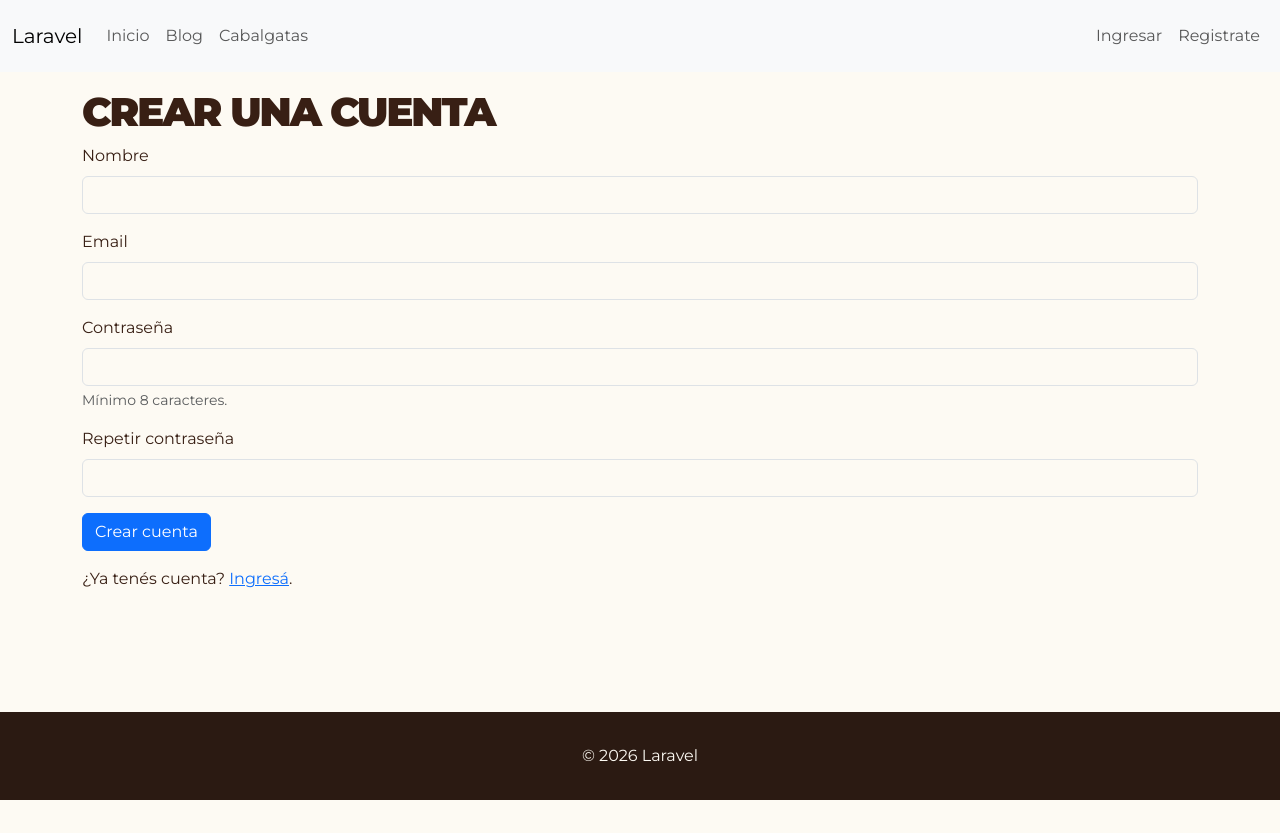
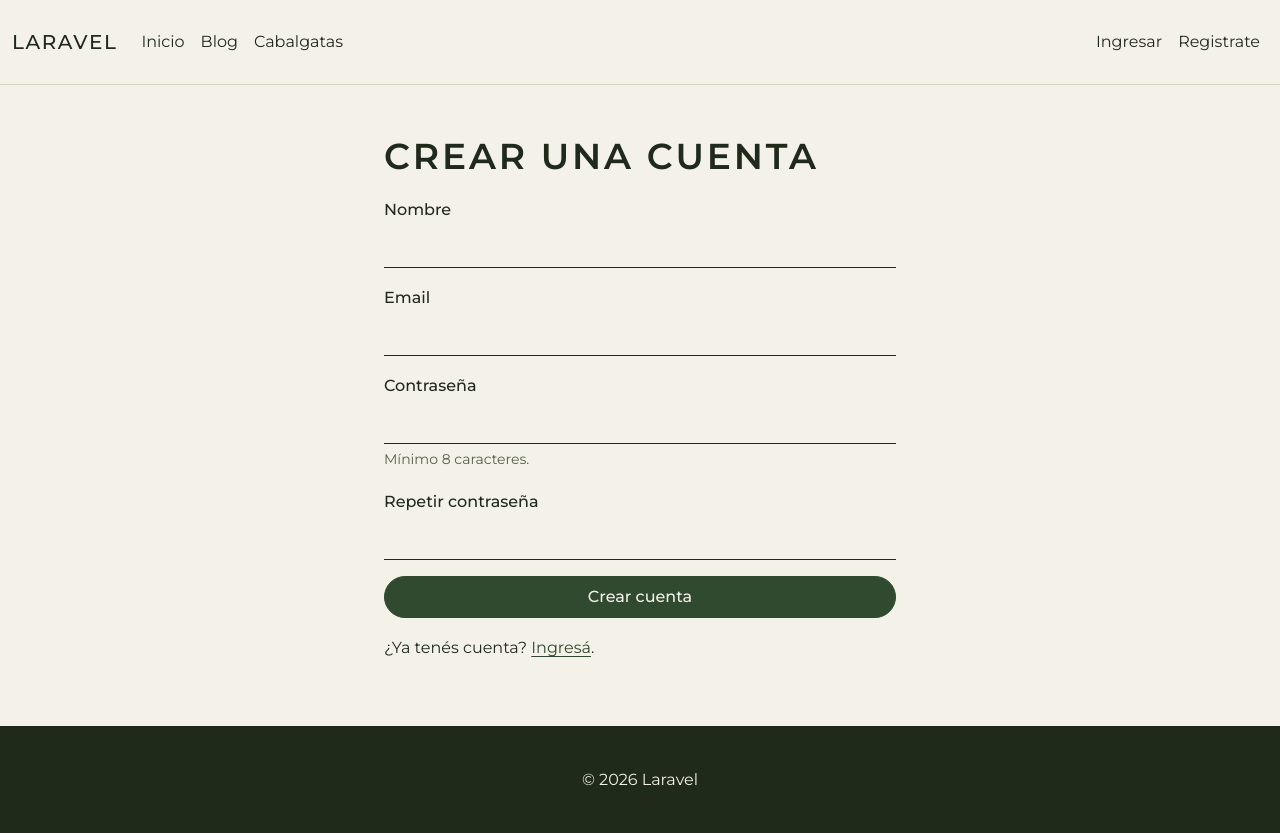
Before and after one commit to agusmirand9/TP2-Cabalgatas, a Laravel app: page /registrarse in a window 1280 px wide. Before the commit the page ends 800 px from the top, so only its background shows below. Run offline with Laravel 12, Linux system fonts and the light colour scheme.

Commit message:
modificando diseño

```diff
--- a/miranda_agustina/public/css/style.css
+++ b/miranda_agustina/public/css/style.css
@@ -1,3 +1,4 @@
+/* Fuente: Montserrat variable, guardada en local (un archivo, todos los pesos). */
 @font-face {
     font-family: "Montserrat";
     src: url("../fonts/Montserrat-Variable.ttf") format("truetype");
@@ -7,60 +8,240 @@
 }
 
 :root {
-    --color-bg: #fdfaf3;
-    --color-bg-alt: #f1e8d8;
-    --color-text: #381f14;
-    --color-link: #6b4630;
-    --color-accent: #8a6a55;
-    --color-band: #2b1a12;
-    --color-band-text: #fdfaf3;
+    --color-bg: #f4f1e8;
+    --color-surface: #eae7d6;
+    --color-border: #d6d2bd;
+    --color-text: #1f2a1a;
+    --color-text-muted: #55604b;
+    --color-primary: #2f4a2f;
+    --color-band: #1f2a1a;
 
+    --space-section: 4rem;
+
+    /* Variables de Bootstrap que sobrescribimos. */
     --bs-font-sans-serif: "Montserrat", system-ui, sans-serif;
     --bs-body-bg: var(--color-bg);
     --bs-body-color: var(--color-text);
-    --bs-tertiary-bg: var(--color-bg-alt);
-    --bs-link-color: var(--color-link);
-    --bs-link-hover-color: var(--color-text);
+    --bs-body-line-height: 1.7;
+    --bs-tertiary-bg-rgb: 244, 241, 232;
+    --bs-link-color-rgb: 47, 74, 47;
+    --bs-link-hover-color-rgb: 31, 42, 26;
+    --bs-danger-rgb: 165, 40, 52;
 }
 
-body {
-    font-weight: 400;
-}
-
-h1, h2, h3 {
+/* Tipografía */
+h1,
+h2,
+h3 {
     font-weight: 500;
-    letter-spacing:-0.04em;
+    line-height: 1.3;
 }
 
 h1 {
-    font-weight: 900;
+    margin-bottom: 1rem;
+    font-size: clamp(1.75rem, 4vw, 2.25rem);
+    font-weight: 600;
+    letter-spacing: 0.08em;
     text-transform: uppercase;
-    letter-spacing: -0.05em;
 }
 
+h2 {
+    margin-bottom: 1.25rem;
+    font-size: 1.5rem;
+}
+
+h3 {
+    font-size: 1.125rem;
+}
+
+a {
+    text-underline-offset: 0.2em;
+}
+
+a:focus-visible,
+button:focus-visible {
+    outline: 2px solid var(--color-primary);
+    outline-offset: 3px;
+}
+
+/* Estructura general */
 #app {
     display: grid;
     grid-template-rows: auto 1fr auto;
     min-height: 100vh;
 }
 
+main.container {
+    max-width: 62rem;
+    padding-block: 3rem;
+}
+
+main section {
+    margin-bottom: var(--space-section);
+}
+
+main p {
+    max-width: 65ch;
+}
+
+/* Páginas con formulario: todo el contenido en una columna angosta y centrada */
+main:has(> form) > * {
+    max-width: 32rem;
+    margin-inline: auto;
+}
+
+main form .btn-primary {
+    width: 100%;
+}
+
+/* Menú */
+.navbar {
+    --bs-navbar-padding-y: 1.25rem;
+    --bs-navbar-color: var(--color-text);
+    --bs-navbar-hover-color: var(--color-primary);
+    --bs-navbar-brand-color: var(--color-text);
+    --bs-navbar-brand-hover-color: var(--color-primary);
+
+    border-bottom: 1px solid var(--color-border);
+}
+
+.navbar-brand {
+    font-weight: 500;
+    letter-spacing: 0.08em;
+    text-transform: uppercase;
+}
+
+.navbar .nav-link:hover {
+    text-decoration: underline;
+    text-underline-offset: 0.4em;
+}
+
+/* Footer */
 .footer {
     display: flex;
     justify-content: center;
     align-items: center;
-    padding: 2rem 1rem;
+    padding: 2.5rem 1rem;
     background-color: var(--color-band);
-    color: var(--color-band-text);
+    color: var(--color-bg);
 }
 
 .footer p {
     margin-bottom: 0;
 }
 
-main section + section {
-    margin-top: 3rem;
+/* Cards */
+.card-grid {
+    display: grid;
+    grid-template-columns: repeat(auto-fill, minmax(16rem, 1fr));
+    gap: 1.5rem;
+    padding: 0;
 }
 
-.navbar {
-    padding-block: 1rem;
+.card-item {
+    height: 100%;
+    padding: 1.25rem;
+    background-color: var(--color-surface);
+    border: 1px solid var(--color-border);
+    border-radius: 1rem;
 }
+
+.card-item img {
+    width: 100%;
+    margin-bottom: 1rem;
+    aspect-ratio: 4 / 3;
+    object-fit: cover;
+    border-radius: 0.5rem;
+}
+
+.card-item h2,
+.card-item h3 {
+    font-size: 1.125rem;
+}
+
+.card-item p:last-child {
+    margin-bottom: 0;
+}
+
+.img-fluid {
+    border-radius: 0.75rem;
+}
+
+/* Botones */
+.btn {
+    padding: 0.5rem 1.5rem;
+    border-radius: 999px;
+    font-weight: 500;
+}
+
+.btn-primary {
+    --bs-btn-color: var(--color-bg);
+    --bs-btn-bg: var(--color-primary);
+    --bs-btn-border-color: var(--color-primary);
+    --bs-btn-hover-color: var(--color-bg);
+    --bs-btn-hover-bg: var(--color-text);
+    --bs-btn-hover-border-color: var(--color-text);
+    --bs-btn-active-color: var(--color-bg);
+    --bs-btn-active-bg: var(--color-text);
+    --bs-btn-active-border-color: var(--color-text);
+    --bs-btn-focus-shadow-rgb: 47, 74, 47;
+}
+
+/* Formularios: campos con una sola línea abajo */
+.form-label {
+    font-weight: 500;
+}
+
+.form-control {
+    padding-right: 0;
+    padding-left: 0;
+    background-color: transparent;
+    border-width: 0 0 1px;
+    border-radius: 0;
+    border-color: var(--color-text);
+}
+
+.form-control:focus {
+    background-color: transparent;
+    border-color: var(--color-primary);
+    box-shadow: 0 1px 0 var(--color-primary);
+    outline: 2px solid var(--color-primary);
+    outline-offset: 3px;
+}
+
+.form-text {
+    color: var(--color-text-muted);
+}
+
+/* Tablas y avisos */
+.table {
+    --bs-table-bg: transparent;
+    --bs-table-border-color: var(--color-border);
+}
+
+.table caption {
+    color: var(--color-text-muted);
+}
+
+.alert {
+    --bs-alert-padding-y: 0.75rem;
+    --bs-alert-padding-x: 1.25rem;
+    --bs-alert-margin-bottom: 2rem;
+    --bs-alert-border-radius: 1rem;
+
+    max-width: 32rem;
+    margin-inline: auto;
+    text-align: center;
+}
+
+.alert-success {
+    --bs-alert-color: #2f4a2f;
+    --bs-alert-bg: #e4eadb;
+    --bs-alert-border-color: #b7c6a8;
+}
+
+.alert-danger {
+    --bs-alert-color: #7a1f2b;
+    --bs-alert-bg: #f4e3e0;
+    --bs-alert-border-color: #dcb3ad;
+}
--- a/miranda_agustina/resources/views/admin/posts/create.blade.php
+++ b/miranda_agustina/resources/views/admin/posts/create.blade.php
@@ -150,4 +150,5 @@
         <a href="{{ route('admin.posts.index') }}">Cancelar y volver al listado</a>
     </p>
 
+
 </x-layouts.main>
--- a/miranda_agustina/resources/views/admin/posts/edit.blade.php
+++ b/miranda_agustina/resources/views/admin/posts/edit.blade.php
@@ -167,4 +167,6 @@
     <p class="mt-3">
         <a href="{{ route('admin.posts.index') }}">Cancelar y volver al listado</a>
     </p>
+
+
 </x-layouts.main>
--- a/miranda_agustina/resources/views/auth/login.blade.php
+++ b/miranda_agustina/resources/views/auth/login.blade.php
@@ -59,4 +59,6 @@
     </form>
 
     <p class="mt-3">¿Todavía no tenés cuenta? <a href="{{ route('auth.register.form') }}">Registrate</a>.</p>
+
+
 </x-layouts.main>
--- a/miranda_agustina/resources/views/auth/register.blade.php
+++ b/miranda_agustina/resources/views/auth/register.blade.php
@@ -94,4 +94,6 @@
     </form>
 
     <p class="mt-3">¿Ya tenés cuenta? <a href="{{ route('auth.login.form') }}">Ingresá</a>.</p>
+
+
 </x-layouts.main>
--- a/miranda_agustina/resources/views/blog/index.blade.php
+++ b/miranda_agustina/resources/views/blog/index.blade.php
@@ -7,10 +7,10 @@
     @if($posts->isEmpty())
         <p>Todavía no hay novedades publicadas.</p>
     @else
-        <ul class="list-unstyled">
+        <ul class="card-grid list-unstyled">
             @foreach($posts as $post)
-                <li class="mb-4">
-                    <article>
+                <li>
+                    <article class="card-item">
                         @if($post->cover)
                             <img
                                 src="{{ asset('storage/' . $post->cover) }}"
--- a/miranda_agustina/resources/views/components/layouts/main.blade.php
+++ b/miranda_agustina/resources/views/components/layouts/main.blade.php
@@ -71,7 +71,7 @@
             </nav>
         </header>
 
-        <main class="container py-3" id="main-content">
+        <main class="container" id="main-content">
             @if (session()->has('feedback.message'))
                 <div class="alert alert-success" role="status">{{ session('feedback.message') }}</div>
             @endif
--- a/miranda_agustina/resources/views/rides/index.blade.php
+++ b/miranda_agustina/resources/views/rides/index.blade.php
@@ -7,10 +7,10 @@
     @if($rides->isEmpty())
         <p>Todavía no hay cabalgatas disponibles.</p>
     @else
-        <ul class="list-unstyled">
+        <ul class="card-grid list-unstyled">
             @foreach($rides as $ride)
-                <li class="mb-4">
-                    <article>
+                <li>
+                    <article class="card-item">
                         @if($ride->cover)
                             <img
                                 src="{{ asset('storage/' . $ride->cover) }}"
```
Also changed, not shown: miranda_agustina/resources/views/home.blade.php (+6 -6 lines).
